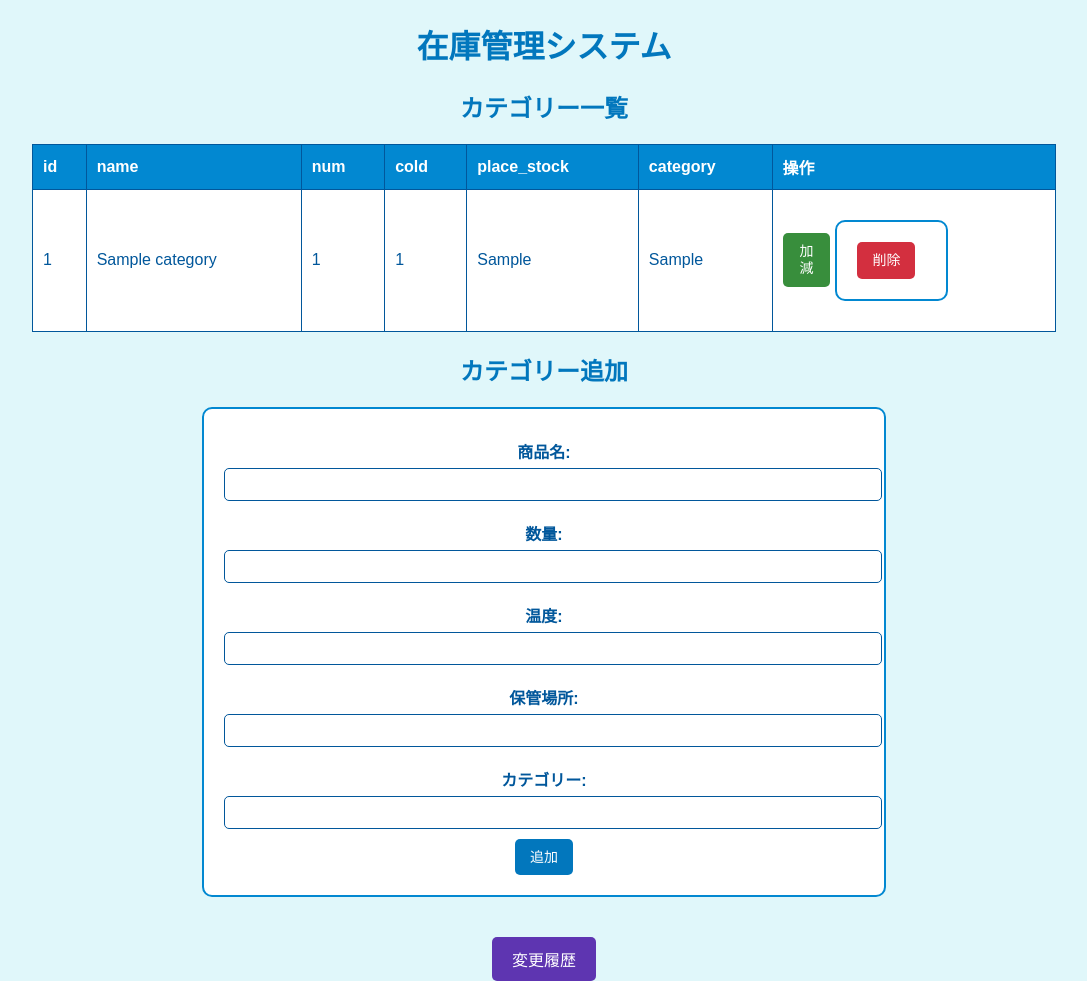
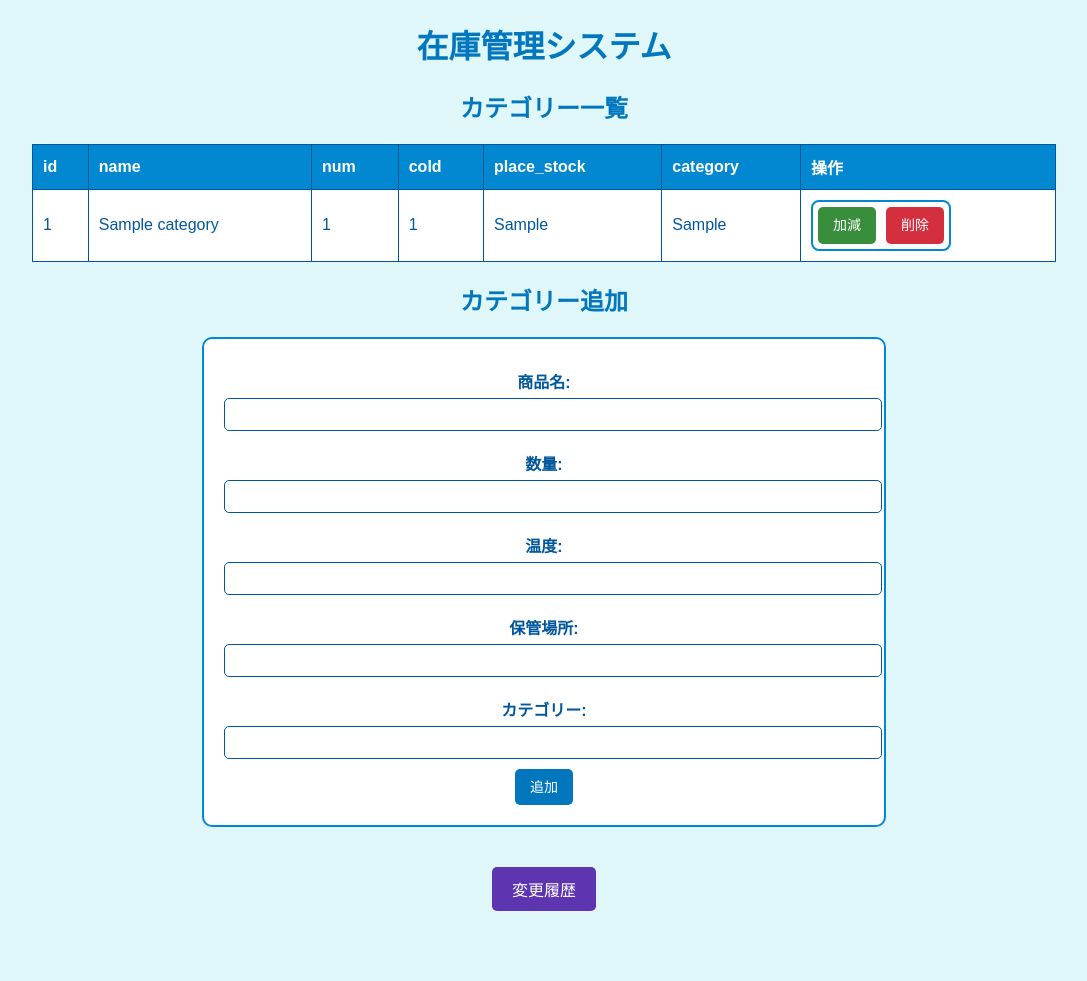
Before and after one commit to Yu-7777/kitHack, a Flask app: page /index in a window 1280 px wide. Shown: the whole page, without its empty margins (96-1183 px from the left). After the commit the page ends 911 px from the top, so only its background shows below. Run offline with Flask 3, Linux system fonts and the light colour scheme; tables that the repository leaves empty hold one stand-in row (values such as "Sample post").

Commit message:
レイアウト調整

```diff
--- a/templates/index.html
+++ b/templates/index.html
@@ -61,6 +61,8 @@
       border-radius: 5px;
       font-size: 14px;
       line-height: 1.2;
+      writing-mode: horizontal-tb; /* 縦書き回避 */
+      white-space: nowrap;
     }
     .btn-add {
       background-color: #0277bd;
@@ -80,10 +82,14 @@
     .btn-update:hover {
       background-color: #4caf50;
     }
-    .action-buttons {
+    /* ここで「加減」と「削除」を同じ枠で囲む */
+    .action-container {
       display: inline-flex;
-      gap: 5px;
+      gap: 10px;
       align-items: center;
+      border: 2px solid #0288d1;  /* 青い枠線 */
+      border-radius: 8px;
+      padding: 5px;
     }
     .btn-history {
       background-color: #5e35b1;
@@ -94,9 +100,17 @@
       color: white;
       font-size: 16px;
       margin-top: 20px;
+      writing-mode: horizontal-tb;
+      white-space: nowrap;
     }
     .btn-history:hover {
       background-color: #7e57c2;
+    }
+    .delete-form {
+        border: none;
+        margin: 0;
+        padding: 0;
+        display: inline;
     }
   </style>
 </head>
@@ -123,11 +137,14 @@
             <td>{{ value }}</td>
           {% endfor %}
           <td>
-            <div class="action-buttons">
+            <!-- ここを一つのコンテナにまとめる -->
+            <div class="action-container">
+              <!-- 加減ボタン -->
               <a href="{{ url_for('update', cat_id=row['id']) }}">
                 <button type="button" class="btn btn-update">加減</button>
               </a>
-              <form action="{{ url_for('delete_category', id=row['id']) }}" method="post" style="display:inline;">
+              <!-- 削除ボタン -->
+              <form class="delete-form" action="{{ url_for('delete_category', id=row['id']) }}" method="post" style="margin:0;">
                 <button type="submit" class="btn btn-delete">削除</button>
               </form>
             </div>
```
